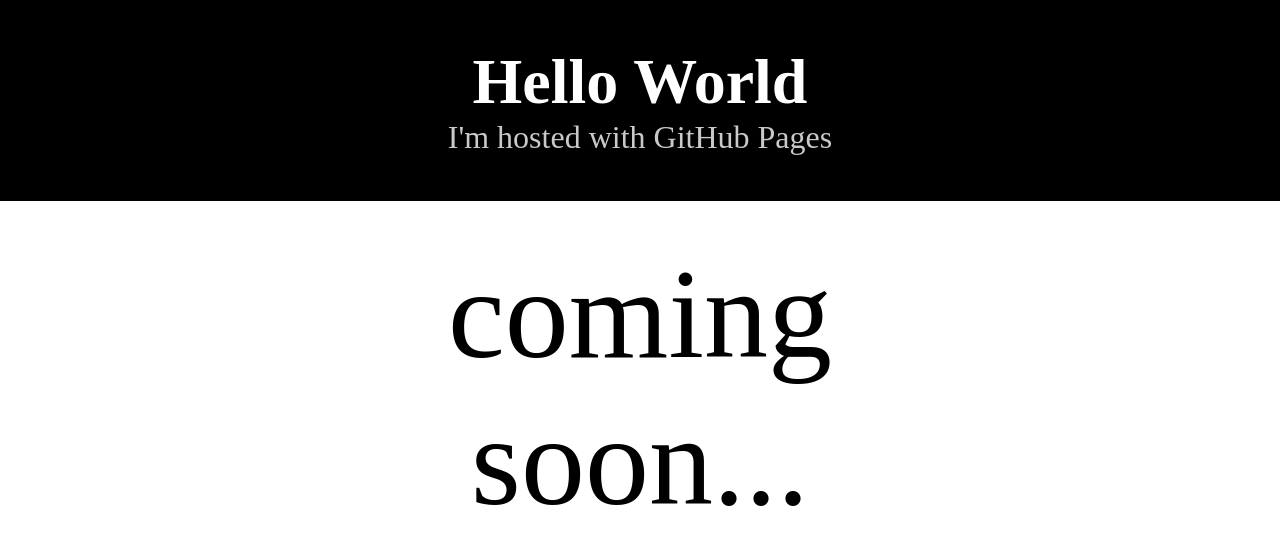
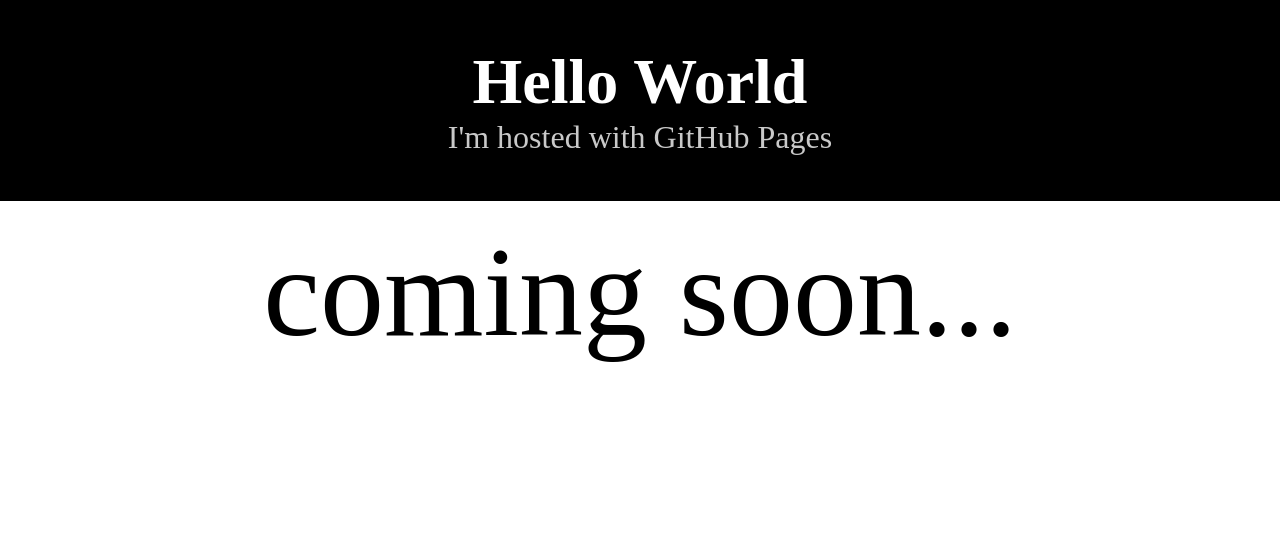
Before and after one commit to vincentgarcia/vincentgarcia.github.io, a plain HTML site: page index.html in a window 1280 px wide. Drawn offline with Linux system fonts and the light colour scheme.

Commit message:
changed line height

```diff
--- a/assets/css/main.css
+++ b/assets/css/main.css
@@ -68,8 +68,7 @@ p {
 	font-weight: 400;
 	font-size: 8em;
 	color: black;
-	max-width: 600px;
 	margin: 40px auto;
-
+	line-height: 0.8em;
 
 }
```
